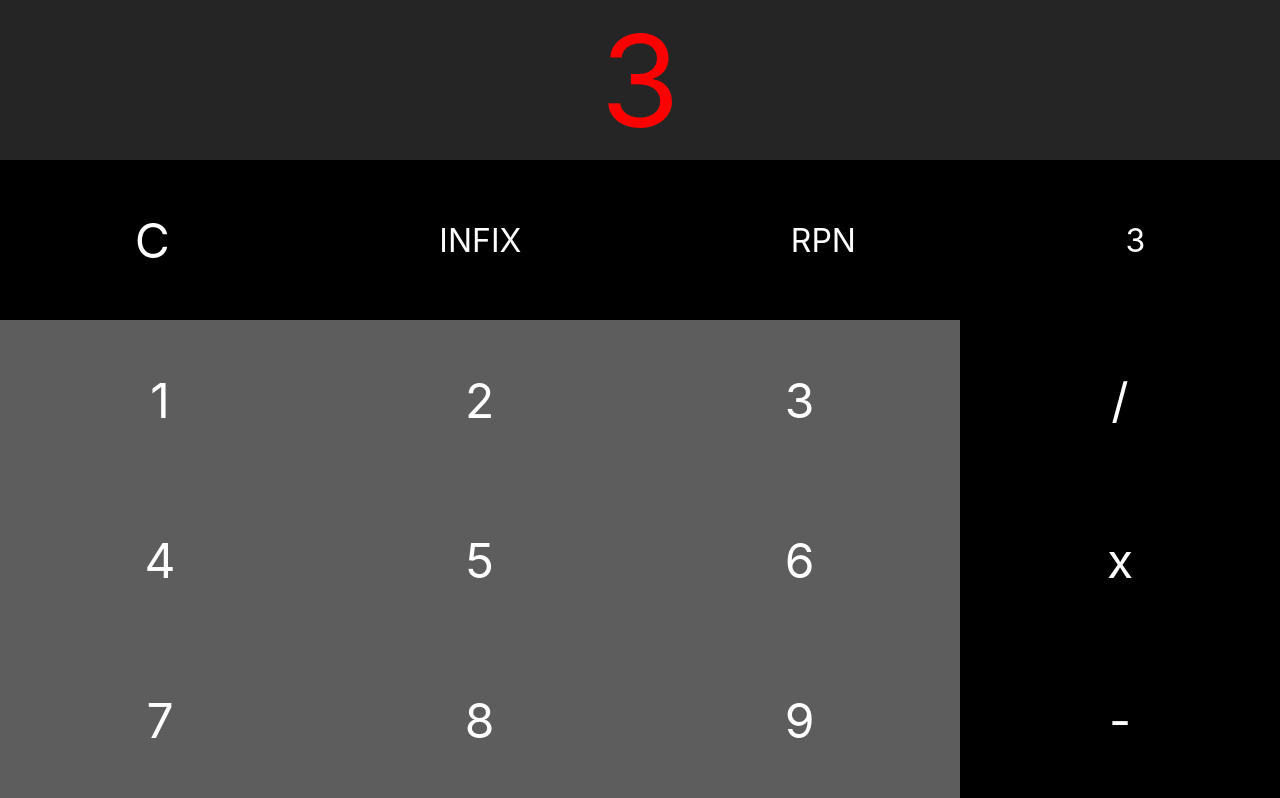
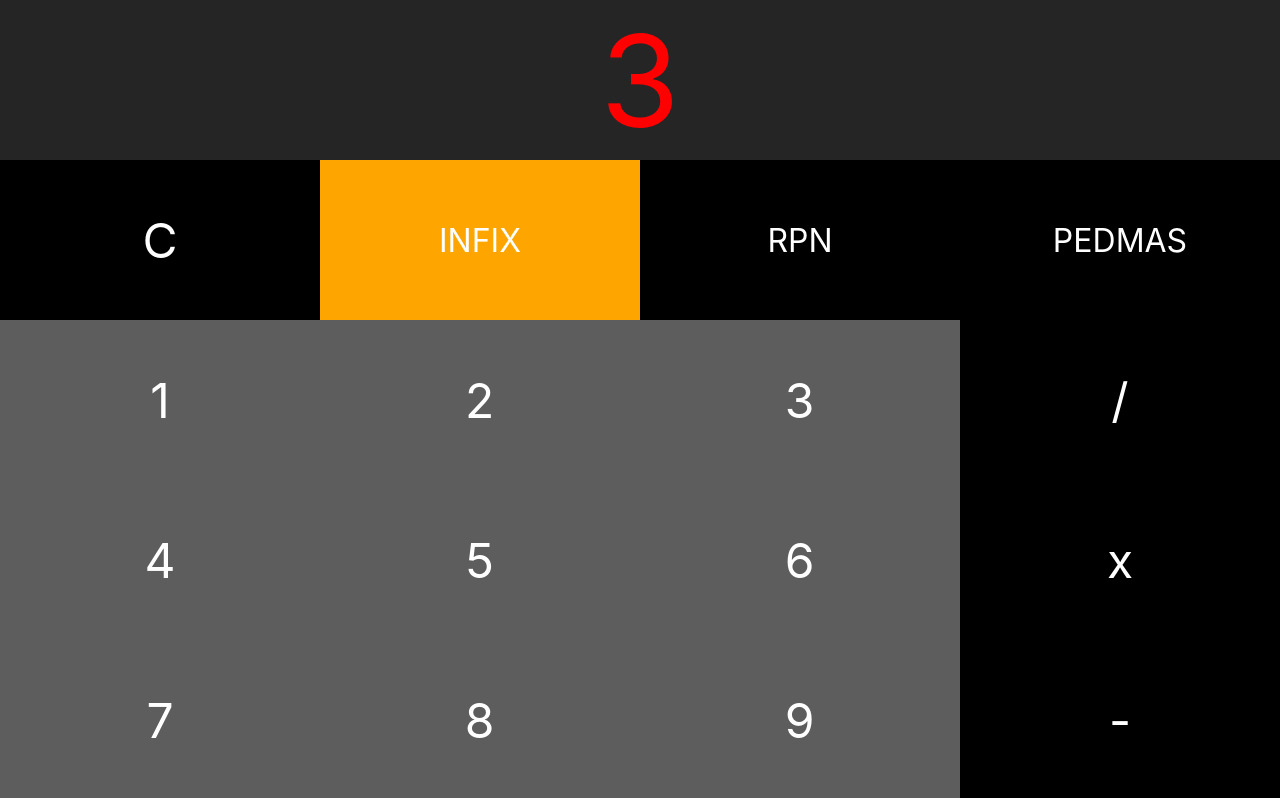
Before and after one commit to cmcguigan1/SE3353B_Assignment1, a React (Create React App) app in the folder calculator/: page / in a window 1280 px wide. Shown: the top 798 px of the page. Built offline with nearby package versions, Linux system fonts and the light colour scheme.

Commit message:
Switching between modes functionality

```diff
--- a/calculator/src/Components/Calculator.css
+++ b/calculator/src/Components/Calculator.css
@@ -10,7 +10,7 @@
 
 #mode-btns {
     display: grid;
-    grid-template-columns: auto auto auto auto;
+    grid-template-columns: 25% 25% 25% 25%;
     grid-template-rows: 10rem;
 }
 
@@ -25,3 +25,8 @@
     grid-template-columns: auto auto auto;
     grid-template-rows: 10rem 10rem 10rem 10rem;
 }
+
+.number {
+    color: white;
+    font-size: 3rem;
+}
--- a/calculator/src/Components/Calculator.js
+++ b/calculator/src/Components/Calculator.js
@@ -7,24 +7,30 @@ import ModeButton from './ModeButton/ModeButton.js';
 import OperatorButton from './OperatorButton/OperatorButton.js';
 
 export default function Calculator() {
+    const [selectedMode, setSelectedMode] = useState(1);
+
+
+    const switchMode = (mode) => {
+        setSelectedMode(mode);
+    }
 
     return (
         <div id="main-container">
             <Display output={3} />
-            <div id='mode-btns'>
+            <div id='mode-btns' key={selectedMode}>
                 <OperatorButton className={'mode'} operator={'C'} />
-                <ModeButton mode={'INFIX'} />
-                <ModeButton mode={'RPN'} />
-                <ModeButton mode={'3'} />
+                <ModeButton key={1} switchMode={switchMode} selected={selectedMode == 1 ? true : false} mode={1} />
+                <ModeButton key={2} switchMode={switchMode} selected={selectedMode == 2 ? true : false} mode={2} />
+                <ModeButton key={3} switchMode={switchMode} selected={selectedMode == 3 ? true : false} mode={3} />
             </div>
             <div id='buttons-container'>
                 <div id='number-btns'>
                     {
                         [...Array(9)].map((x, i) =>
-                            <NumberButton number={i + 1} />
+                            <NumberButton key={i+1} number={i + 1} />
                         )
                     }
-                    <NumberButton number={0} />
+                    <NumberButton key={0} className={'button'} number={0} />
                     <div className='button'></div>
                     <OperatorButton operator={'='} />
                 </div>
--- a/calculator/src/Components/ModeButton/ModeButton.css
+++ b/calculator/src/Components/ModeButton/ModeButton.css
@@ -1,4 +1,5 @@
 .mode-button {
+    height: 100%;
     display: flex;
     align-items: center;
     justify-content: center;
@@ -13,3 +14,15 @@
     color: white;
     font-size: 2rem;
 }
+
+.mode-button-selected {
+    height: 100%;
+    display: flex;
+    align-items: center;
+    justify-content: center;
+    background-color: orange;
+}
+.mode-button-selected:hover {
+    background-color: rgb(167, 109, 0);
+    cursor: pointer;
+}
--- a/calculator/src/Components/ModeButton/ModeButton.js
+++ b/calculator/src/Components/ModeButton/ModeButton.js
@@ -3,14 +3,37 @@ import './ModeButton.css';
 
 export default function ModeButton(props){
     const [mode, setMode] = useState("");
+    const [isSelected, setIsSelected] = useState(false);
 
     useEffect(() => {
-        setMode(props.mode);
-    }, [mode]);
+        setIsSelected(props.selected);
+        if(props.mode == 1){
+            setMode("INFIX");
+        }
+        else if(props.mode == 2){
+            setMode("RPN");
+        }
+        else{
+            setMode("PEDMAS");
+        }
+    }, [props.mode]);
+
+    const onClick = () => {
+        props.switchMode(props.mode);
+    }
 
     return (
-        <div className="mode-button">
-            { mode && <div className='mode'>{mode}</div> }
+        <div className='mode-button-conatiner'>
+            { mode && isSelected &&
+                <div onClick={onClick} className="mode-button-selected">
+                    <div className='mode'>{mode}</div>
+                </div>
+            }
+            { mode && !isSelected &&
+                <div onClick={onClick} className="mode-button">
+                    <div className='mode'>{mode}</div>
+                </div>
+            }
         </div>
     );
 }
```
